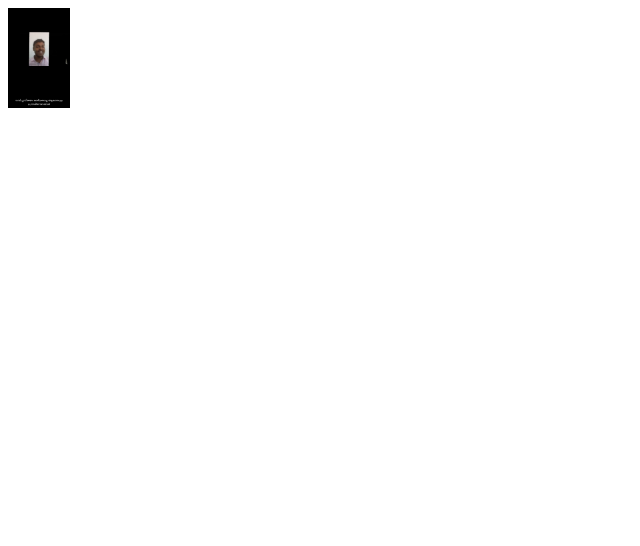
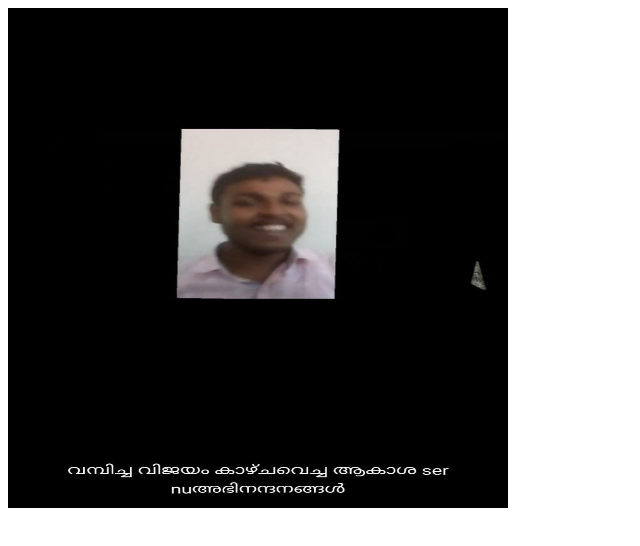
Before and after one commit to FavasM/FavasM.github.io, a plain HTML site: page index.html in a window 1280 px wide. Shown: the whole page, without its empty margins (0-640 px from the left). Drawn offline with Linux system fonts and the light colour scheme.

Commit message:
Update index.html

```diff
--- a/index.html
+++ b/index.html
@@ -1,2 +1,2 @@
 <title>Akash Ser </title>
-<img src="IMG-20200715-WA0168.jpg" height="100vh" ></img>
+<img src="IMG-20200715-WA0168.jpg" width="500px" height="500px" ></img>
```
